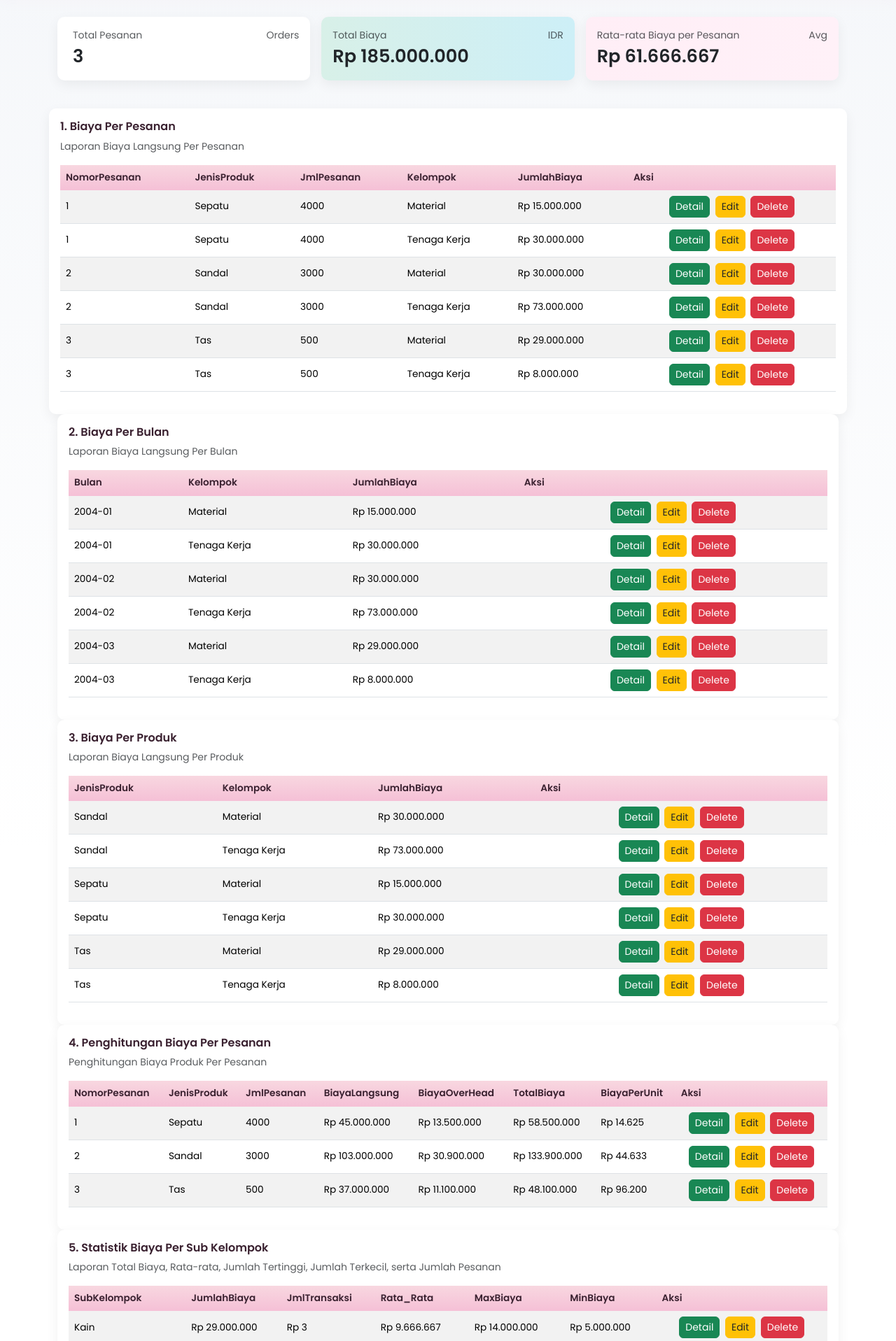
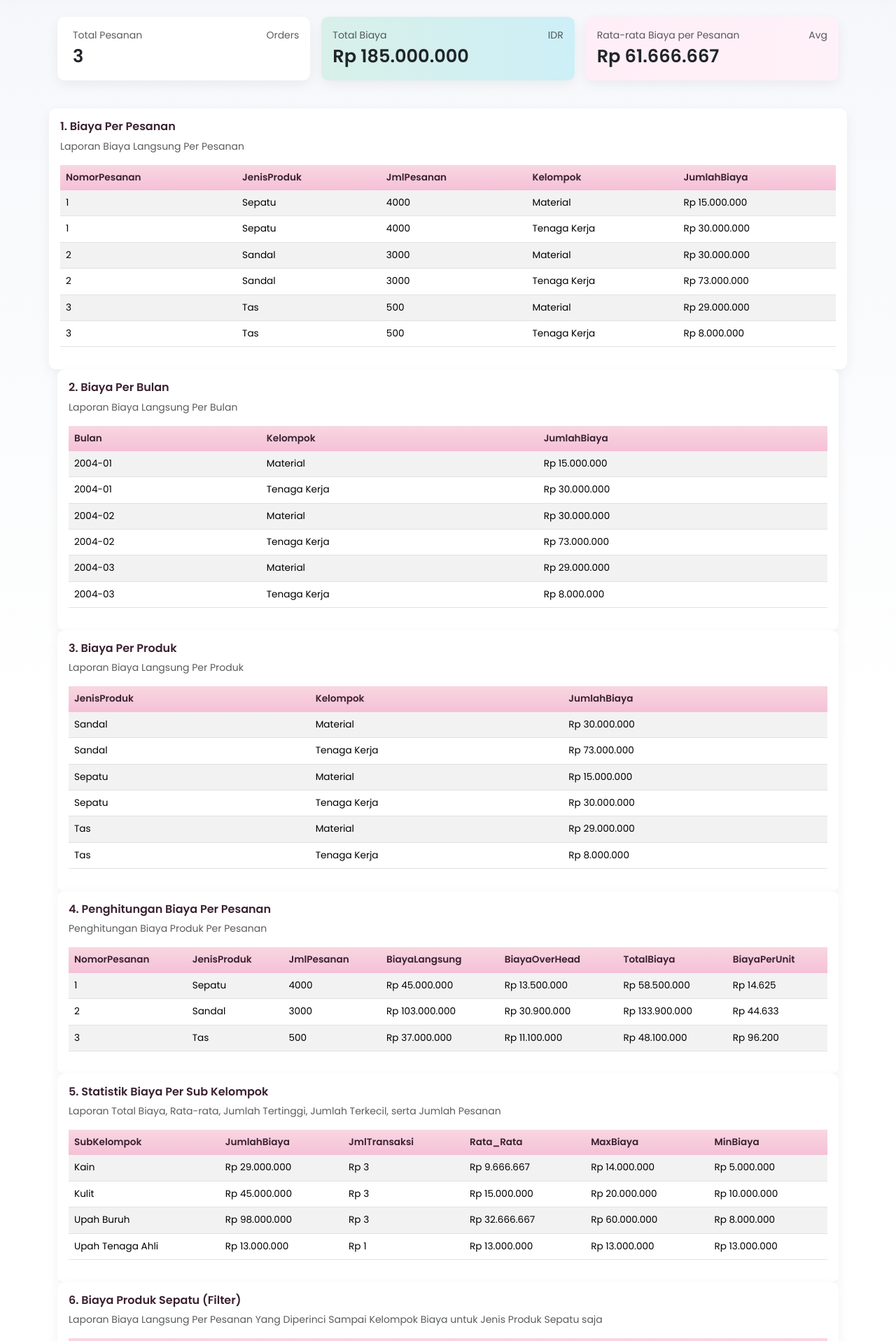
Before and after one commit to cesyaaulia/Latihan4, a PHP site: page / in a window 1280 px wide. Shown: the part 57-1974 px from the top of the page at 70% size. Run offline with PHP 8.4, Linux system fonts and the light colour scheme; data comes from the database, SQL or seed files in the repository.

Commit message:
Update report-sections.php

```diff
--- a/includes/report-sections.php
+++ b/includes/report-sections.php
@@ -1,5 +1,4 @@
 <?php
-// includes/report-sections.php
 require_once __DIR__ . '/../queries.php';
 $keys = ['a','b','c','d','e','f','g','h'];
 ?>
@@ -30,9 +29,7 @@ $keys = ['a','b','c','d','e','f','g','h'];
             <tr>
               <?php if(count($rows)>0): foreach(array_keys($rows[0]) as $col): ?>
                 <th><?= htmlspecialchars($col) ?></th>
-            <?php endforeach; ?>
-              <th>Aksi</th> <!-- Tambah header baru -->
-            <?php else: ?>
+              <?php endforeach; else: ?>
                 <th>No Data</th>
               <?php endif; ?>
             </tr>
@@ -43,12 +40,7 @@ $keys = ['a','b','c','d','e','f','g','h'];
                 <?php foreach($r as $col => $cell): ?>
                   <td><?= htmlspecialchars(format_number_if_money($col, $cell)) ?></td>
                 <?php endforeach; ?>
-            <td class="text-center">
-              <a href="detail.php?id=<?= $r['NomorPesanan'] ?? '' ?>" class="btn btn-success btn-sm">Detail</a>
-              <a href="edit.php?id=<?= $r['NomorPesanan'] ?? '' ?>" class="btn btn-warning btn-sm text-dark">Edit</a>
-              <a href="delete.php?id=<?= $r['NomorPesanan'] ?? '' ?>" class="btn btn-danger btn-sm"
-             onclick="return confirm('Yakin ingin menghapus data ini?');">Delete</a>
-            </td>
+                </tr>
             <?php endforeach; else: ?>
                 <tr><td class="text-muted small">No results</td></tr>
             <?php endif; ?>
```
Lines whose indentation alone changed are shown as unchanged.
